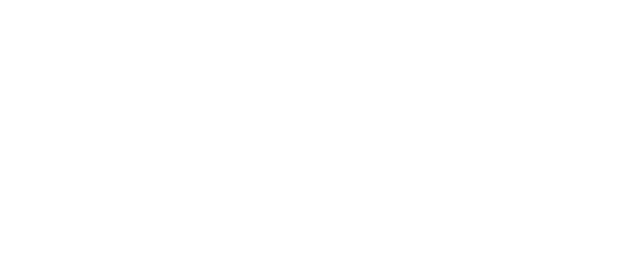
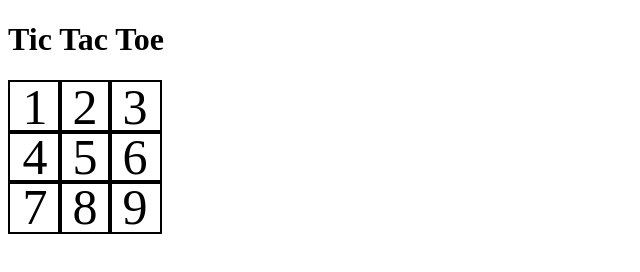
Before and after one commit to AlexCT/odin-tictactoe, a plain HTML site: page index.html in a window 1280 px wide. Shown: the whole page, without its empty margins (0-640 px from the left). Drawn offline with Linux system fonts and the light colour scheme.

Commit message:
Create basic layout

```diff
--- a/index.html
+++ b/index.html
@@ -11,6 +11,19 @@
     <script src="./script.js" defer></script>
 </head>
 <body>
-
+    <div>
+        <h1>Tic Tac Toe</h1>
+        <div id="container">
+            <div id="tl">1</div>
+            <div id="tc">2</div>
+            <div id="tr">3</div>
+            <div id="ml">4</div>
+            <div id="mc">5</div>
+            <div id="mr">6</div>
+            <div id="bl">7</div>
+            <div id="bc">8</div>
+            <div id="br">9</div>
+        </div>
+    </div>
 </body>
 </html>
--- a/style.css
+++ b/style.css
@@ -1,2 +1,20 @@
 /* The Odin Project - Tic Tac Toe
    Alex Tresselt 6/22/2022       */
+
+   #container {
+    display: grid;
+    grid-template-columns: 50px 50px 50px;
+    grid-template-rows: 50px 50px 50px;
+   }
+
+   #container > div {
+    border: 2px;
+    border-style: solid;
+    border-color: black;
+    height: 50px;
+    width: 50px;
+    display: flex;
+    justify-content: center;
+    align-items: center;
+    font-size: 50px;
+   }
```
